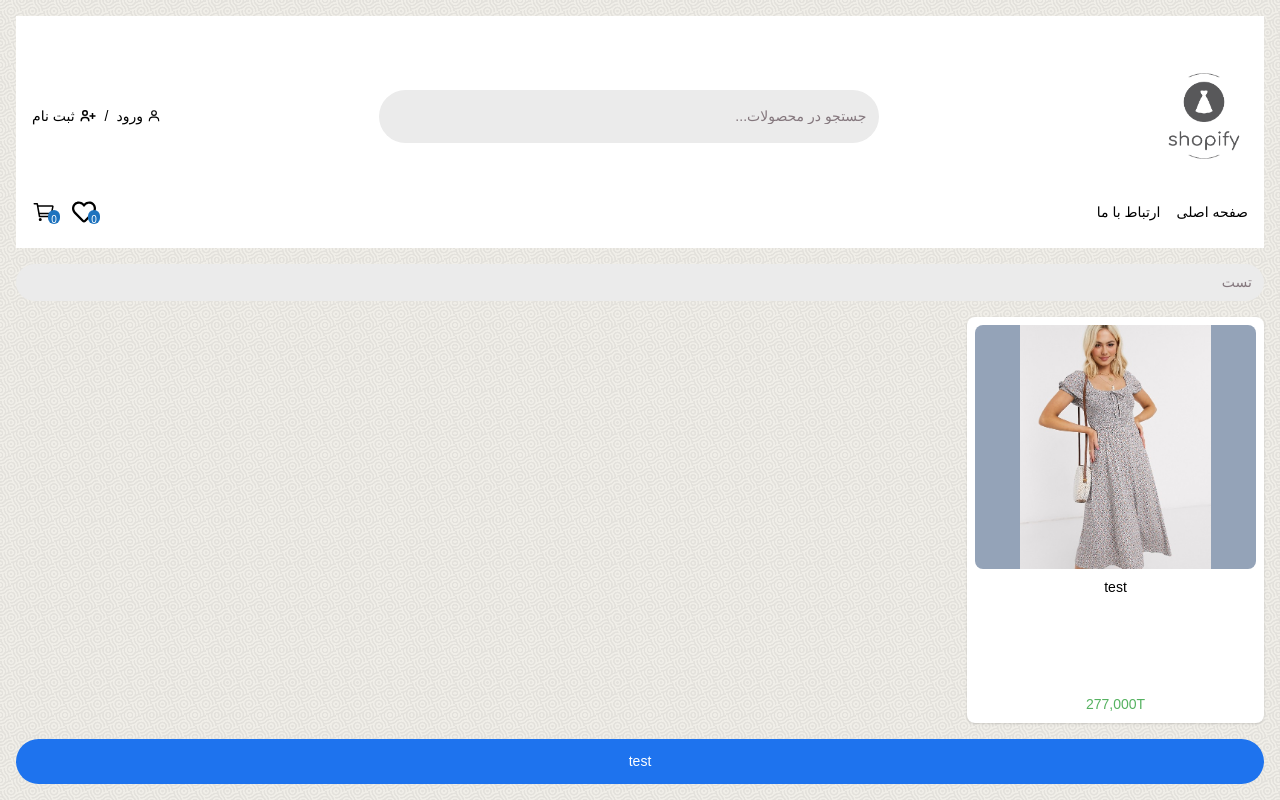
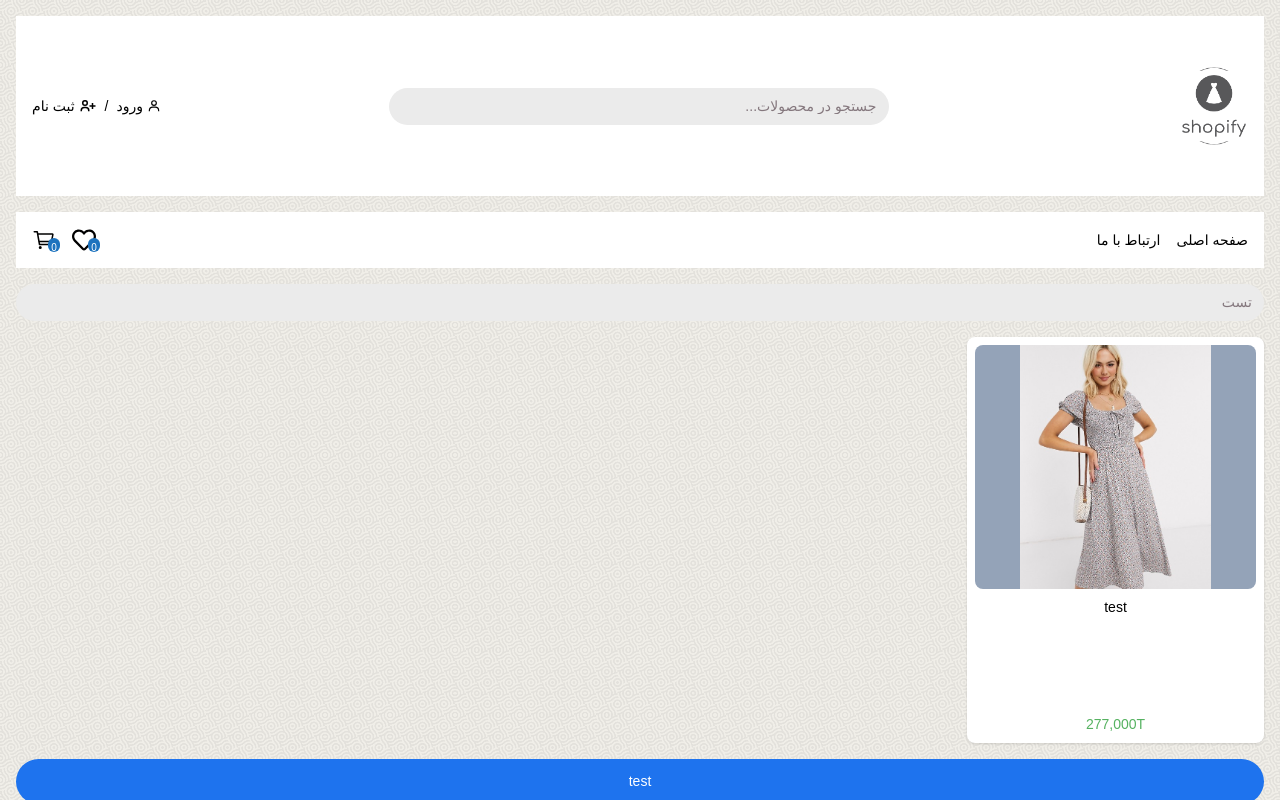
Before and after one commit to mohammadyousefi02/shopify, a Next.js app: page /components in a window 1280 px wide. Shown: the top 800 px of the page. Built offline with nearby package versions, Linux system fonts and the light colour scheme.

Commit message:
SOY:edit(Header):make header sticky

```diff
--- a/src/components/Header/index.tsx
+++ b/src/components/Header/index.tsx
@@ -17,13 +17,15 @@ function Header({inpValue, onChange}:Props) {
   const {items:cartItems} = useSelector((store:any)=>store.cart)
   const [ token ] = useAuthUserToken()
   return (
+    <>
+
     <div className="bg-white">
         <div className='container mx-auto px-4'>
             <div className='flex flex-col gap-2'>
               <div className='flex justify-between items-center w-full'>
-                <Image src='/images/logo.png' width={200} height={200} className="translate-x-14" objectFit="contain" alt="logo"/>
+                <Image src='/images/logo.png' width={180} height={180} className="translate-x-14" objectFit="contain" alt="logo"/>
                 <div className='w-[500px] translate-x-6'>
-                  <Input placeholder='جستجو در محصولات...' value={inpValue} onChange={onChange} className='py-4'/>
+                  <Input placeholder='جستجو در محصولات...' value={inpValue} onChange={onChange}/>
                 </div>
                 <div className='flex items-center gap-2'>
                   {!token ? (
@@ -35,18 +37,23 @@ function Header({inpValue, onChange}:Props) {
                       <span>/</span>
                       <div className='flex items-center gap-1'>
                         <BiUserPlus fontSize={18}/>
-                        <span>ثبت نام</span>
+                        <span className='whitespace-nowrap'>ثبت نام</span>
                       </div>
                     </>
                   ):<Li href='/profile'>
                       <div className='flex items-center gap-2'>
                         <BiUser/>
-                        <span>حساب کاربری</span>
+                        <span className='whitespace-nowrap'>حساب کاربری</span>
                       </div>
                     </Li>}
                 </div>
               </div>
-              <div className='flex justify-between items-center w-full translate-y-[-24px]'>
+            </div>
+        </div>
+    </div>
+    <div className='bg-white sticky top-0 py-4 z-50'>
+      <div className='container mx-auto px-4'>
+        <div className='flex justify-between items-center w-full'>
           <div className='flex items-center gap-4'>
             <Li href='/'>صفحه اصلی</Li>
             <Li>ارتباط با ما</Li>
@@ -68,7 +75,7 @@ function Header({inpValue, onChange}:Props) {
         </div>
       </div>
     </div>
-    </div>
+    </>
   )
 }
 
```
Lines whose indentation alone changed are shown as unchanged.
